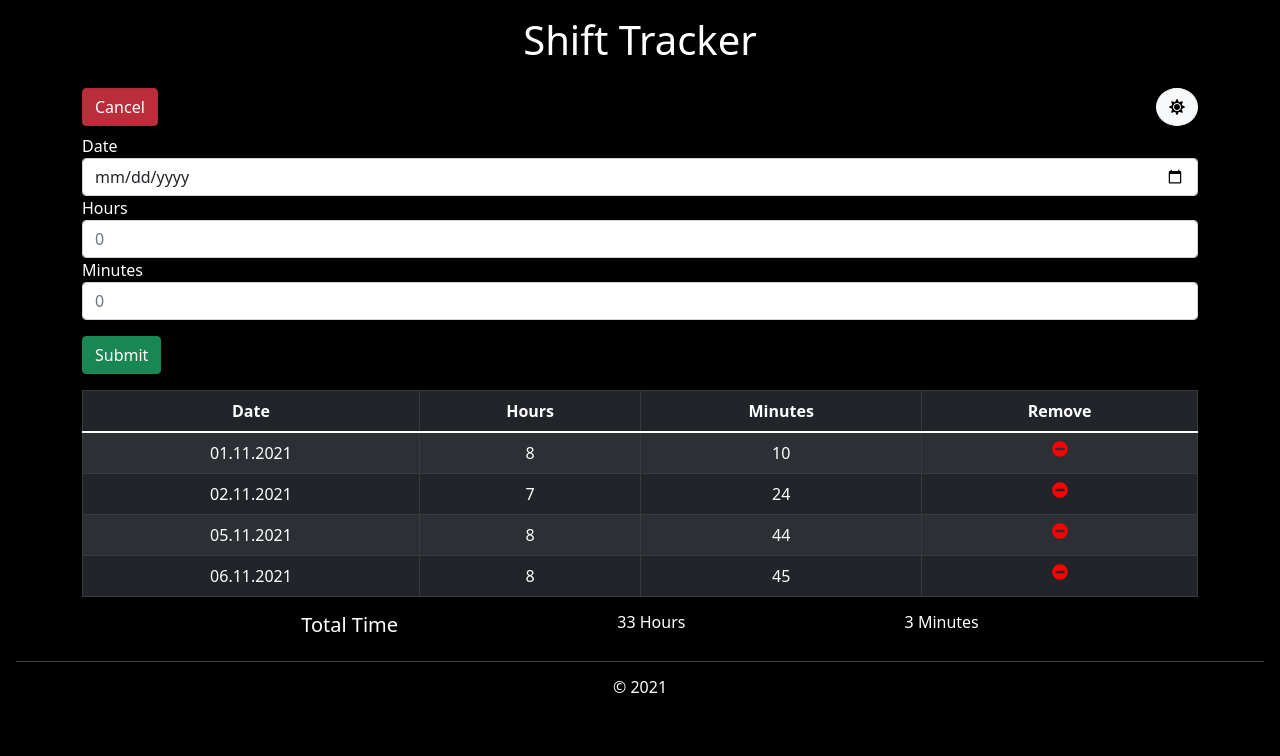
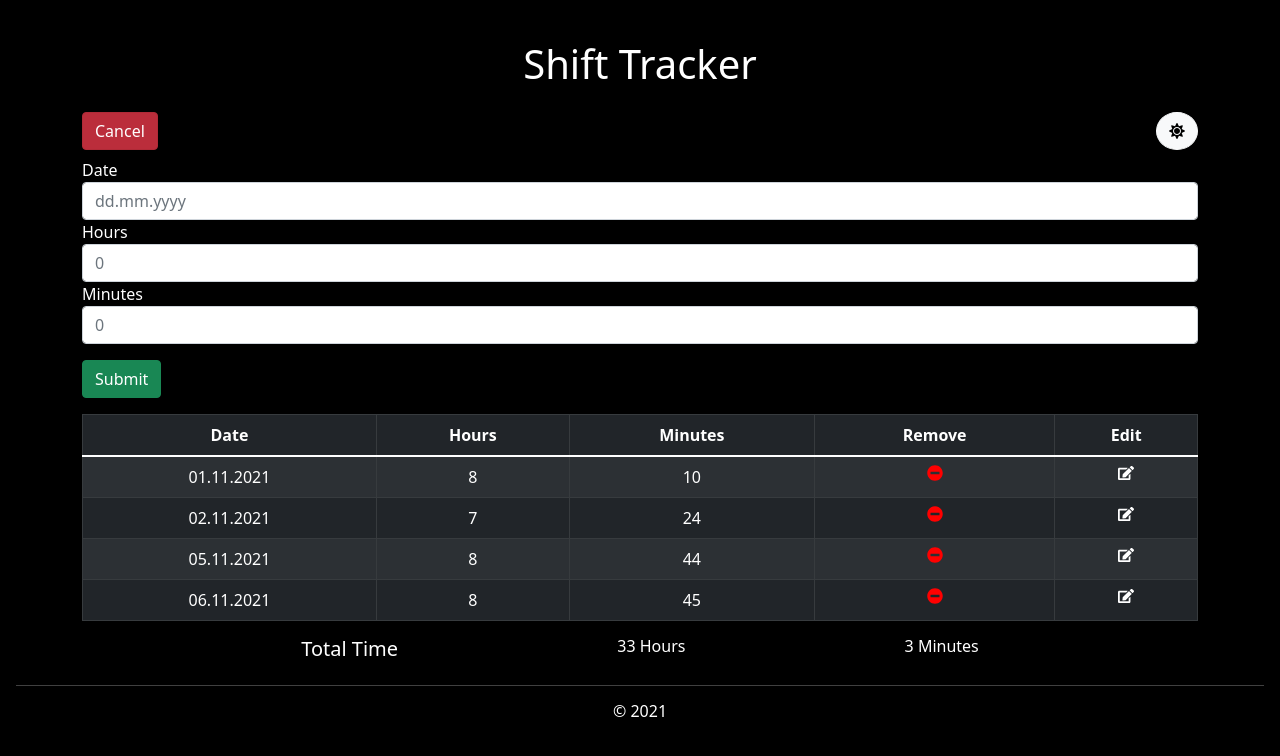
Before and after one commit to tsimian/shift_tracker, a React (Create React App) app: page / in a window 1280 px wide. Both pictures are taken after a click on the button "Add Shift". Shown: the top 756 px of the page. Built offline with nearby package versions, Linux system fonts and the light colour scheme; data requests are answered from the project's data file.

Commit message:
Added ability to edit shifts to give application more functionality and make a full CRUD app

```diff
--- a/src/App.js
+++ b/src/App.js
@@ -7,6 +7,7 @@ import Footer from './components/Footer'
 
 function App() {
   const [shifts, setShifts] = useState([])
+  const [showForm, setShowForm] = useState(false)
 
   // Theme/Styles
   const lightTheme = {
@@ -66,11 +67,40 @@ function App() {
 
 }
 
+  // Fill Form
+  const fillForm = (shift) => {
+    setShowForm(true)
+
+    let formDate = document.getElementById('date')
+    let formHours = document.getElementById('hours')
+    let formMins = document.getElementById('minutes')
+
+    formDate.value = shift.date
+    formHours.value = shift.hours
+    formMins.value = shift.minutes
+
+  }
+
+  // Update Shift
+  const updateShift = async (shift) => {
+    await fetch(`http://localhost:5000/shifts/${shift.id}`, {
+      method: 'PATCH',
+      headers: {
+         'Accept': "application/json",
+        'Content-Type': 'application/json'
+      },
+      body: JSON.stringify(shift)
+    })
+
+    setShifts([...shifts])
+
+  }
+
   return (
     <div className="App" style={theme === 'light' ? lightTheme : darkTheme}>
       <Header />
-      <Logger onAdd={addShift} shifts={shifts} theme={theme} setTheme={setTheme} />
-      <Shifts shifts={shifts} onDelete={deleteShift} theme={theme} />
+      <Logger onAdd={addShift} onUpdate={updateShift} shifts={shifts} showForm={showForm} setShowForm={setShowForm} theme={theme} setTheme={setTheme} />
+      <Shifts shifts={shifts} onDelete={deleteShift} onEdit={fillForm} theme={theme} />
       {shifts.length > 0 ? <TotalTime shifts={shifts} /> : ''}
       <Footer />
     </div>
--- a/src/components/Header.js
+++ b/src/components/Header.js
@@ -1,7 +1,7 @@
 const Header = () => {
 
     return (
-        <div className="text-center">
+        <div className="text-center mt-4">
             <h1>Shift Tracker</h1>
         </div>
     )
--- a/src/components/Logger.js
+++ b/src/components/Logger.js
@@ -1,23 +1,19 @@
-import {useState} from 'react'
 import { FaMoon, FaSun } from 'react-icons/fa';
 
-const Logger = ({ onAdd, shifts, theme, setTheme }) => {
-    const [showForm, setShowForm] = useState(false);
-    const [date, setDate] = useState('')
-    const [hours, setHours] = useState(0)
-    const [minutes, setMinutes] = useState(0)
+const Logger = ({ onAdd, onUpdate, shifts, showForm, setShowForm, theme, setTheme }) => {
+
+    // const [date, setDate] = useState('')
+    // const [hours, setHours] = useState(0)
+    // const [minutes, setMinutes] = useState(0)
 
     const updateLog = (e) => {
         e.preventDefault()
 
         const form = document.getElementById('form')
 
-        // Handle existing shift
-        if (shifts.some(shift => shift.date === date)) {
-            alert('There is already a shift logged with that date')
-            form.reset()
-            return
-        }
+        let date = document.getElementById('date').value
+        let hours = document.getElementById('hours').value
+        let minutes = document.getElementById('minutes').value
 
         // Handle empty input fields
         if (!hours && !minutes) {
@@ -25,16 +21,39 @@ const Logger = ({ onAdd, shifts, theme, setTheme }) => {
             form.reset()
             return
         }   else if (!hours) {
-            setHours(0)
+            hours = 0
         }   else if (!minutes) {
-            setMinutes(0)
+            minutes = 0
         }
 
-        onAdd({ date, hours, minutes })
+        // Handle existing shift
+        if (shifts.some(shift => shift.date === date)) {
+            for (let i = 0; i < shifts.length; i++) {
+                let curr = shifts[i]
 
-        form.reset()
-        setHours(0)
-        setMinutes(0)
+                if (curr.date === date) {
+                    curr.hours = parseInt(curr.hours) + parseInt(hours)
+                    curr.minutes = parseInt(curr.minutes) + parseInt(minutes)
+
+                    onUpdate(curr)
+                    form.reset()
+                    return
+                }
+            }
+
+        }   else {
+
+            // Add new shift
+            onAdd({ date, hours, minutes })
+            form.reset()
+
+        }
+
+        // console.log(date, hours, minutes)
+
+        // onAdd({ date, hours, minutes })
+        // form.reset()
+
     }
 
     const toggleTheme = () => {
@@ -70,13 +89,17 @@ const Logger = ({ onAdd, shifts, theme, setTheme }) => {
             </div>
 
             {/* Form w/ Toggle */}
-            {showForm && <form onSubmit={updateLog} id="form" className="mt-2">
+            <form onSubmit={updateLog} id="form" className="mt-2" style={{
+                display: !showForm && 'none'
+            }}>
                 <div className="form-group">
                     <label htmlFor="date">Date</label>
                     <input
-                        type="date" className="form-control"
+                        type="text"
+                        className="form-control"
                         id="date"
-                        onChange={(e) => setDate(e.target.value.split('-').reverse().join('.'))}
+                        placeholder="dd.mm.yyyy"
+                        autoComplete="off"
                         required
                     />
                 </div>
@@ -85,7 +108,6 @@ const Logger = ({ onAdd, shifts, theme, setTheme }) => {
                     <input
                         type="number" className="form-control"
                         id="hours"
-                        onInput={(e) => setHours(e.target.value)}
                         onWheel={(e) => e.target.blur()}
                         placeholder="0"
                         min="0"
@@ -96,7 +118,6 @@ const Logger = ({ onAdd, shifts, theme, setTheme }) => {
                     <input
                         type="number" className="form-control"
                         id="minutes"
-                        onInput={(e) => setMinutes(e.target.value)}
                         onWheel={(e) => e.target.blur()}
                         placeholder="0"
                         min="0"
@@ -105,7 +126,6 @@ const Logger = ({ onAdd, shifts, theme, setTheme }) => {
                 </div>
                 <button type="submit" className="btn btn-success mt-3" id="submit-btn">Submit</button>
             </form>
-            }
         </div>
     )
 }
--- a/src/components/Shift.js
+++ b/src/components/Shift.js
@@ -1,6 +1,6 @@
-import { FaMinusCircle } from 'react-icons/fa'
+import { FaMinusCircle, FaEdit } from 'react-icons/fa'
 
-const Shift = ({ shift, onDelete }) => {
+const Shift = ({ shift, onDelete, onEdit }) => {
     return (
         <>
         <tr>
@@ -15,6 +15,13 @@ const Shift = ({ shift, onDelete }) => {
                 <FaMinusCircle />
                 </div>
             </td>
+            <td>
+                <div className="edit-btn text-center" onClick={() => {
+                    onEdit(shift)
+                }}>
+                <FaEdit/>
+                </div>
+            </td>
         </tr>
         </>
     )
--- a/src/components/Shifts.js
+++ b/src/components/Shifts.js
@@ -1,6 +1,6 @@
 import Shift from './Shift'
 
-const Shifts = ({ shifts, onDelete, theme }) => {
+const Shifts = ({ shifts, onDelete, onEdit, theme }) => {
 
     return (
         <div className="container mt-3">
@@ -11,12 +11,15 @@ const Shifts = ({ shifts, onDelete, theme }) => {
                         <th>Hours</th>
                         <th>Minutes</th>
                         <th>Remove</th>
+                        <th>Edit</th>
                     </tr>
                 </thead>
                 <tbody className="text-center">
                     {shifts.map(shift => {
                         return (
-                            <Shift key={shift.id} shift={shift} onDelete={onDelete} />
+                            <Shift key={shift.id} shift={shift} onDelete={onDelete}
+                            onEdit={onEdit}
+                            />
                         )
                     })}
                 </tbody>
--- a/src/styles/styles.css
+++ b/src/styles/styles.css
@@ -50,6 +50,13 @@ body {
   align-self: center;
 }
 
+.edit-btn {
+  display: flex;
+  cursor: pointer;
+  justify-content: center;
+  align-self: center;
+}
+
 .total-wrapper {
   display: flex;
   justify-content: space-between;
```
Also changed, not shown: public/screenshot.jpg, 1 other file (tests, documents, lock files or other folders).
